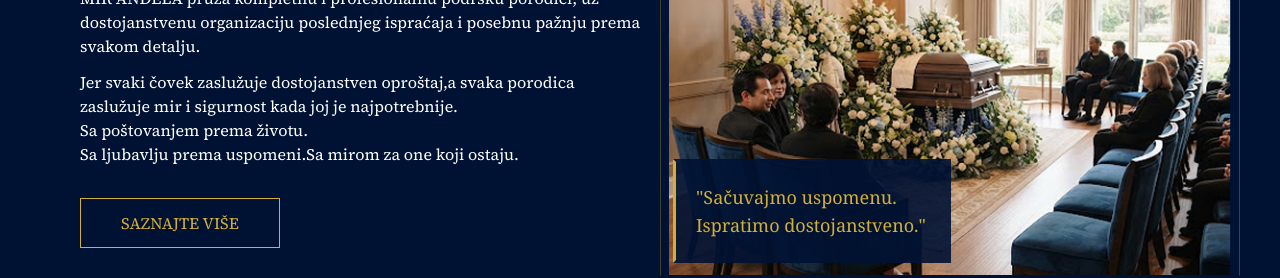
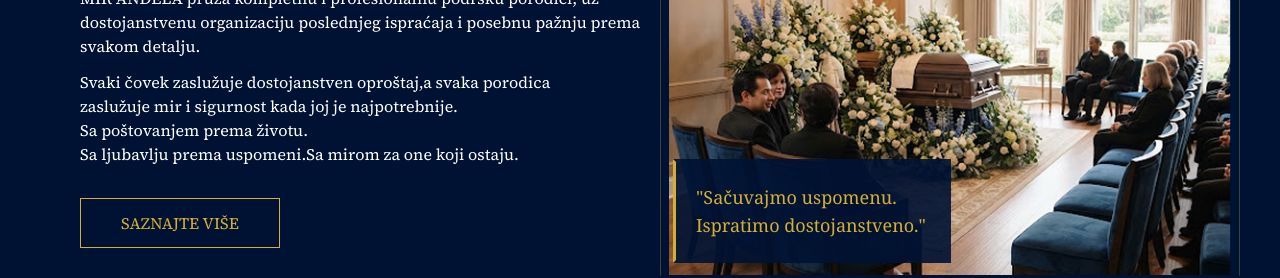
Before and after one commit to matkethekid/mirnadjela-ui, a Next.js app: page / in a window 1280 px wide. Shown: the part 1338-1616 px from the top of the page. Built offline with nearby package versions, Linux system fonts and the light colour scheme.

Commit message:
fix: change second paragraph

```diff
--- a/components/AboutUs.tsx
+++ b/components/AboutUs.tsx
@@ -17,7 +17,7 @@ const AboutUs = () => {
                 MIR ANĐELA pruža kompletnu i profesionalnu podršku porodici, uz dostojanstvenu organizaciju poslednjeg ispraćaja i posebnu pažnju prema svakom detalju.
             </p>
             <p className="text-white max-w-125">
-                Jer svaki čovek zaslužuje dostojanstven oproštaj,a svaka porodica zaslužuje mir i sigurnost kada joj je najpotrebnije.
+                Svaki čovek zaslužuje dostojanstven oproštaj,a svaka porodica zaslužuje mir i sigurnost kada joj je najpotrebnije.
                 <br/> Sa poštovanjem prema životu.
                 <br/>Sa ljubavlju prema uspomeni.Sa mirom za one koji ostaju.
             </p>
```
